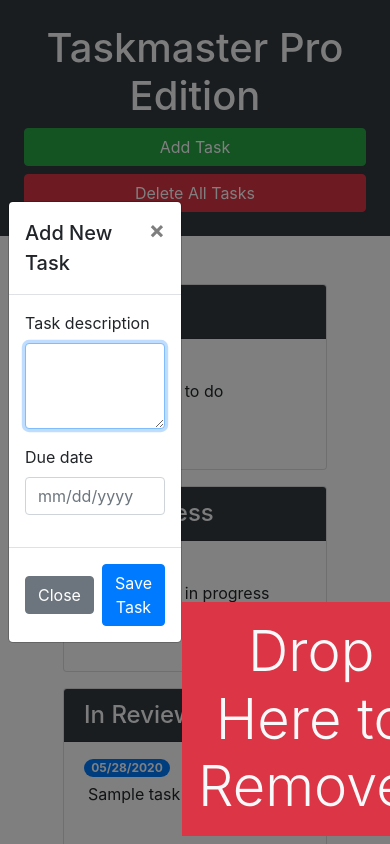
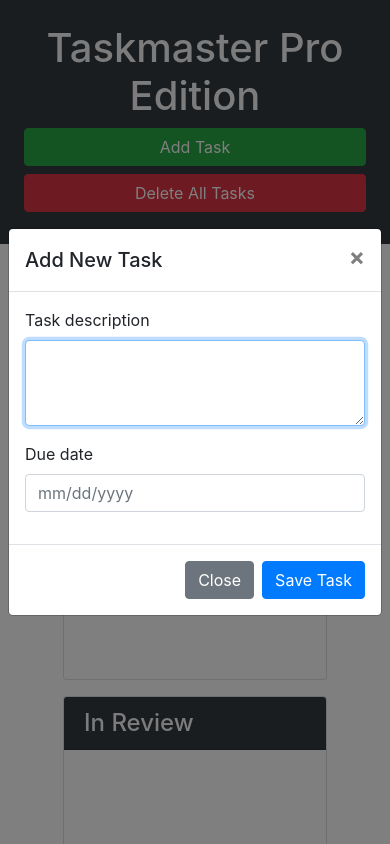
Before and after one commit to kakudiego/taskmaster-pro, a plain HTML site: page index.html in a window 390 px wide. Both pictures are taken after a click on the button "Add Task". Shown: the top 844 px of the page. Drawn offline with nearby package versions, Linux system fonts and the light colour scheme.

Commit message:
correct version

```diff
--- a/index.html
+++ b/index.html
@@ -1,79 +1,87 @@
 <!DOCTYPE html>
 <html lang="en">
+
 <head>
-    <meta charset="UTF-8" />
-    <meta name="viewport" content="width=device-width, initial-scale=1.0" />
-    <meta http-equiv="X-UA-Compatible" content="ie=edge" />
-    <link rel="stylesheet" href="https://cdnjs.cloudflare.com/ajax/libs/twitter-bootstrap/4.3.1/css/bootstrap.min.css" />
+  <meta charset="UTF-8">
+  <meta name="viewport" content="width=device-width, initial-scale=1.0">
+  <meta http-equiv="X-UA-Compatible" content="ie=edge">
+  <link rel="stylesheet" href="https://cdnjs.cloudflare.com/ajax/libs/twitter-bootstrap/4.3.1/css/bootstrap.min.css">
   <link rel="stylesheet" href="./assets/css/style.css" />
   <title>Taskmaster Pro</title>
 </head>
 
 <body>
+
   <div class="row min-vh-100 no-gutters">
-      <header class="col-12 col-lg-3 bg-dark text-light sticky-top d-flex flex-column p-4 p-lg-3">        <h1 class="text-center">Taskmaster Pro Edition</h1>
-        <button id="create-task" class="btn btn-block btn-success" data-toggle="modal" data-target="#task-form-modal">Add Task</button>
-        <button id="remove-tasks" class="btn btn-block btn-danger">Delete All Tasks</button>
-        <p class="mt-auto d-none d-lg-block">Lorem ipsum dolor sit amet consectetur adipisicing elit. Modi voluptas architecto ipsa excepturi aut non laudantium sequi fugit officiis optio deleniti asperiores rem eius laborum maxime blanditiis culpa, quis iste?</p>
+    <header class="col-12 col-lg-3 bg-dark text-light sticky-top d-flex flex-column p-4 p-lg-3">
+      <div>
+        <h1 class="text-center"><span class="oi oi-task d-inline d-lg-none"></span>
+          Taskmaster Pro Edition</h1>
+        <div class="ml-md-auto w-100 w-md-auto">
+          <button id="create-task" class="btn btn-block btn-success" data-toggle="modal"
+            data-target="#task-form-modal">Add Task</button>
+          <button id="remove-tasks" class="btn btn-block btn-danger mb-2 mb-md-4"></span>Delete All Tasks</button>
+        </div>
+      </div>
+      <p class="mt-auto d-none d-lg-block">Lorem ipsum dolor sit amet consectetur adipisicing elit. Modi voluptas
+        architecto ipsa
+        excepturi aut non laudantium sequi fugit officiis optio deleniti asperiores rem eius laborum maxime blanditiis
+        culpa, quis iste?</p>
     </header>
     <main class="col-12 col-lg-9 d-flex flex-column">
       <div class="m-5 row justify-content-around">
-          <!-- todo start -->
+          <!--  -->
           <div class="col-12 col-md-6 col-xl-3 mb-3">
             <div class="card">
-              <h4 class="card-header bg-dark text-light">To Do</h4>
+              <h4 class="card-header bg-dark text-light">
+                To Do
+              </h4>
               <ul id="list-toDo" class="list-group list-group-flush">
-                <li class="list-group-item">
-                  <span class="badge badge-primary badge-pill">05/28/2020</span>
-                  <p class="m-1">Sample task to do</p>
-                </li>
               </ul>
             </div>
           </div>
-          <!-- todo end -->
-          <!-- in progress start -->
+          <!--  -->
           <div class="col-12 col-md-6 col-xl-3 mb-3">
             <div class="card">
-              <h4 class="card-header bg-dark text-light">In Progress</h4>
+              <h4 class="card-header bg-dark text-light">
+                In Progress
+              </h4>
               <ul id="list-inProgress" class="list-group list-group-flush">
-                <li class="list-group-item">
-                  <span class="badge badge-primary badge-pill">05/28/2020</span>
-                  <p class="m-1">Sample task in progress</p>
-                </li>
               </ul>
             </div>
           </div>
-          <!-- in progress end -->
-          <!-- in review start -->
+          <!--  -->
           <div class="col-12 col-md-6 col-xl-3 mb-3">
             <div class="card">
-              <h4 class="card-header bg-dark text-light">In Review</h4>
+              <h4 class="card-header bg-dark text-light">
+                In Review
+              </h4>
               <ul id="list-inReview" class="list-group list-group-flush">
-                <li class="list-group-item">
-                  <span class="badge badge-primary badge-pill">05/28/2020</span>
-                  <p class="m-1">Sample task in review</p>
-                </li>
               </ul>
             </div>
           </div>
-          <!-- in review end -->
-          <!-- done start -->
+          <!--  -->
           <div class="col-12 col-md-6 col-xl-3 mb-3">
             <div class="card">
-              <h4 class="card-header bg-dark text-light">Done</h4>
+              <h4 class="card-header bg-dark text-light">
+                Done
+              </h4>
               <ul id="list-done" class="list-group list-group-flush">
-                <li class="list-group-item">
-                  <span class="badge badge-primary badge-pill">05/28/2020</span>
-                  <p class="m-1">Sample task that's done</p>
-                </li>
               </ul>
             </div>
           </div>
-          <!-- done end -->
-
+      </div>
+      <div class="mt-auto" id="trash">
+        <div class="w-100 bg-danger p-3 text-center text-light display-4">
+          Drop Here to Remove.
+        </div>
+      </div>
+    </main>
+  </div>
 
   <!-- Modal -->
-          <div class="modal fade" id="task-form-modal" tabindex="-1" role="dialog" aria-labelledby="task-form-modal" aria-hidden="true">
+  <div class="modal fade" id="task-form-modal" tabindex="-1" role="dialog" aria-labelledby="task-form-modal"
+    aria-hidden="true">
     <div class="modal-dialog modal-dialog-centered" role="document">
       <div class="modal-content">
         <div class="modal-header">
@@ -86,22 +94,17 @@
           <form>
             <div class="form-group">
               <label for="modalTaskDescription">Task description</label>
-                <textarea id="modalTaskDescription" rows="3" class="form-control"></textarea>
+              <textarea class="form-control" id="modalTaskDescription" rows="3"></textarea>
             </div>
             <div class="form-group">
               <label for="modalDueDate">Due date</label>
-                <input type="text" id="modalDueDate" class="form-control" placeholder="mm/dd/yyyy" autocomplete="off" />
+              <input type="text" class="form-control" id="modalDueDate" placeholder="mm/dd/yyyy" autocomplete="off" />
             </div>
           </form>
         </div>
         <div class="modal-footer">
           <button type="button" class="btn btn-secondary" data-dismiss="modal">Close</button>
           <button type="button" class="btn btn-primary">Save Task</button>
-          </div>
-        </div>
-        <div id="trash" class="mt-auto">
-          <div class="w-100 bg-danger p-3 text-center text-light display-4">
-            Drop Here to Remove.
         </div>
       </div>
     </div>
@@ -112,4 +115,5 @@
   <script src="https://cdnjs.cloudflare.com/ajax/libs/twitter-bootstrap/4.3.1/js/bootstrap.min.js"></script>
   <script src="./assets/js/script.js"></script>
 </body>
+
 </html>
```
Lines whose indentation alone changed are shown as unchanged.
